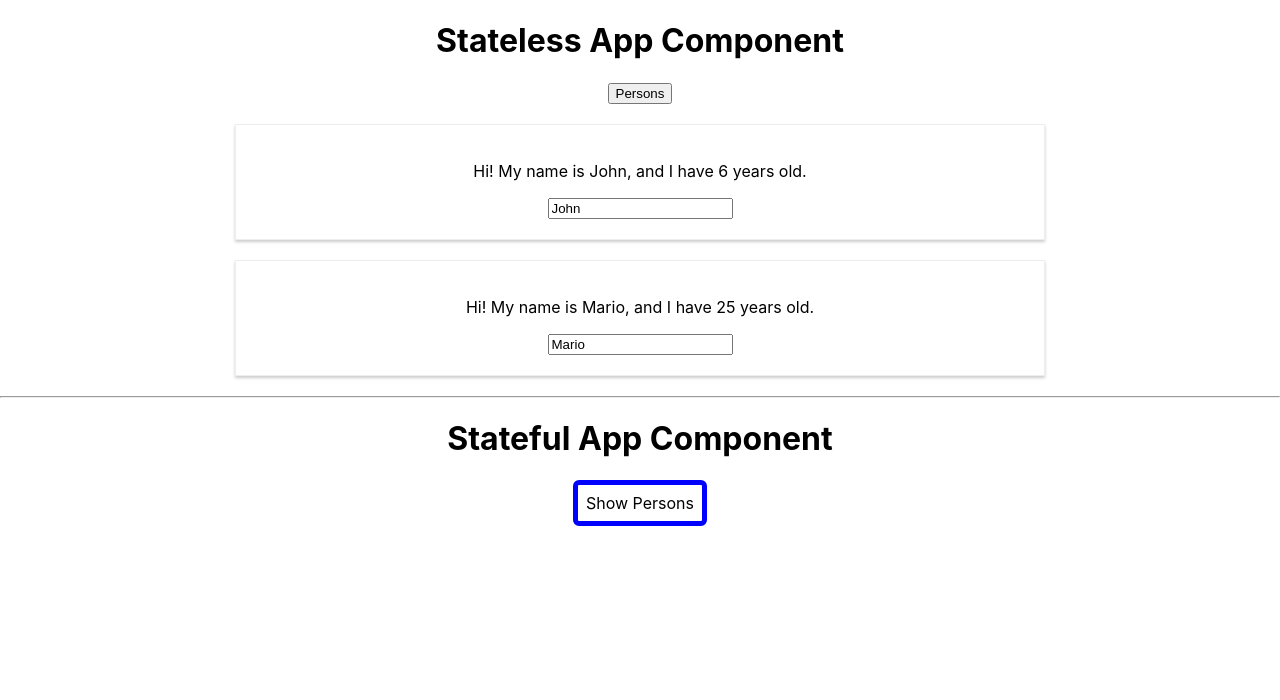
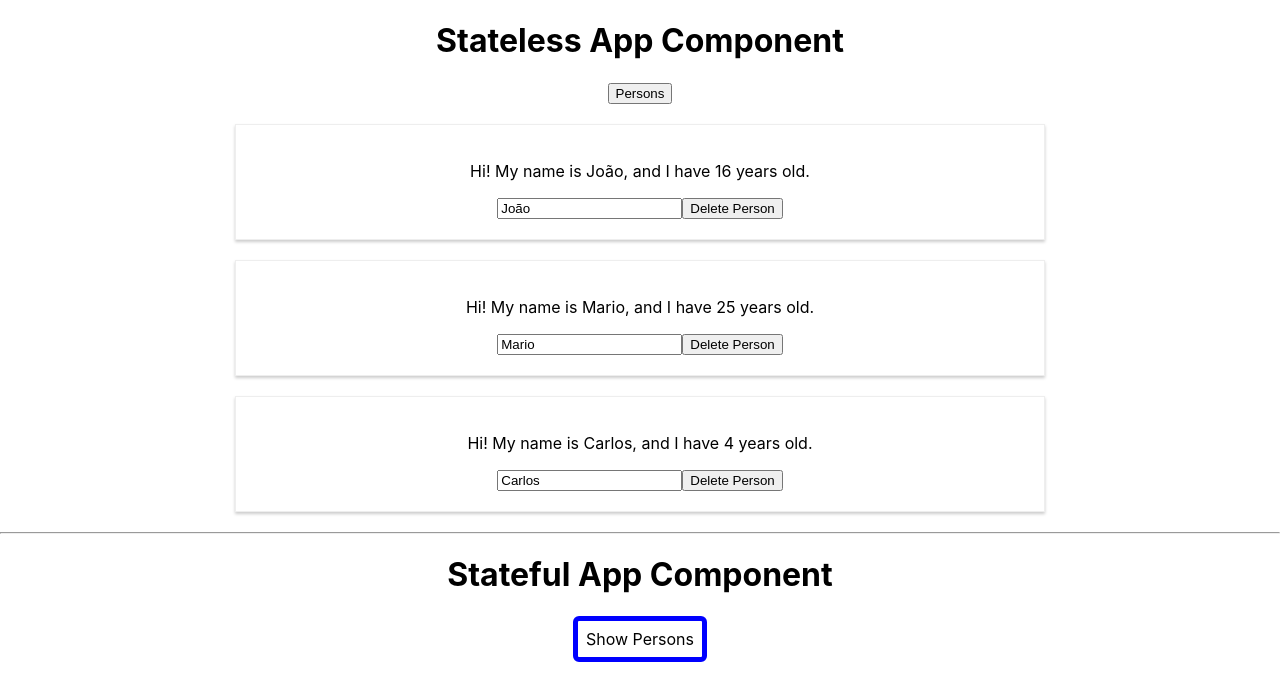
Before and after one commit to rubilva/react, a React (Create React App) app: page / in a window 1280 px wide. Both pictures are taken after a click on the button "Persons". Shown: the top 700 px of the page. Built offline with nearby package versions, Linux system fonts and the light colour scheme.

Commit message:
my-app working with lists

```diff
--- a/src/App.js
+++ b/src/App.js
@@ -6,8 +6,9 @@
 const App = (props) => {
     const [personsState, setPersonsState] = useState({
         persons: [
-            { name: 'John', age: 6 },
-            { name: 'Mario', age: 25 }
+            {name: 'João', age: 16},
+            {name: 'Mario', age: 25},
+            {name: 'Carlos', age:4}
         ]
     });
 
@@ -34,13 +35,11 @@
     if (showPersonState.showPersons) {
         persons = (
             <div>
-                <Person
-                    name={personsState.persons[0].name}
-                    age={personsState.persons[0].age}
-                    click={() => switchNameHandler('Gaga')} />
-                <Person
-                    name={personsState.persons[1].name}
-                    age={personsState.persons[1].age} />
+                {personsState.persons.map(person => {
+                    return <Person
+                        name={person.name}
+                        age={person.age} />
+                })}
             </div>
         );
     }
--- a/src/Person/Person.js
+++ b/src/Person/Person.js
@@ -4,9 +4,10 @@
 const person = (props) => {
     return (
         <div className="Person">
-            <p onClick={props.click}>Hi! My name is {props.name}, and I have {props.age} years old.</p>
+            <p>Hi! My name is {props.name}, and I have {props.age} years old.</p>
             <p>{props.children}</p>
             <input type="text" onChange={props.changed} value={props.name} />
+            <button onClick={props.click}>Delete Person</button>
         </div>
     )
 };
--- a/src/StateApp/StateApp.js
+++ b/src/StateApp/StateApp.js
@@ -5,20 +5,12 @@
     state = {
         persons: [
             { name: 'Tiago', age: 10 },
-            { name: 'Louis', age: 40 }
+            { name: 'Luis', age: 83 },
+            { name: 'Carlos', age: 21 }
         ],
         test: 'Don\'t change',
         showPersons: false,
         buttonName: 'Show'
-    }
-
-    switchNameHandler = (newName) => {
-        this.setState({
-            persons: [
-                { name: newName, age: 10 },
-                { name: 'Yve', age: 40 }
-            ]
-        });
     }
 
     nameChangedHandler = (event) => {
@@ -28,6 +20,13 @@
                 { name: 'Yve', age: 40 }
             ]
         });
+    }
+
+    deletePersonHandler = (personsIndex) => {
+        //const persons = this.state.persons.slice;
+        const persons = [...this.state.persons];
+        persons.splice(personsIndex, 1);
+        this.setState({persons: persons})
     }
 
     switchButtonNameHandler = () => {
@@ -64,14 +63,13 @@
         if (this.state.showPersons) {
             persons = (
                 <div>
-                    <Person
-                        name={this.state.persons[0].name}
-                        age={this.state.persons[0].age}
-                        click={this.switchNameHandler.bind(this, 'Alex')}
-                        changed={this.nameChangedHandler} />
-                    <Person
-                        name={this.state.persons[1].name}
-                        age={this.state.persons[1].age} />
+                    {this.state.persons.map((person, index) => {
+                        return <Person
+                            name={person.name}
+                            age={person.age}
+                            click={() => this.deletePersonHandler(index)}
+                        />
+                    })}
                 </div>
             );
         }
```
